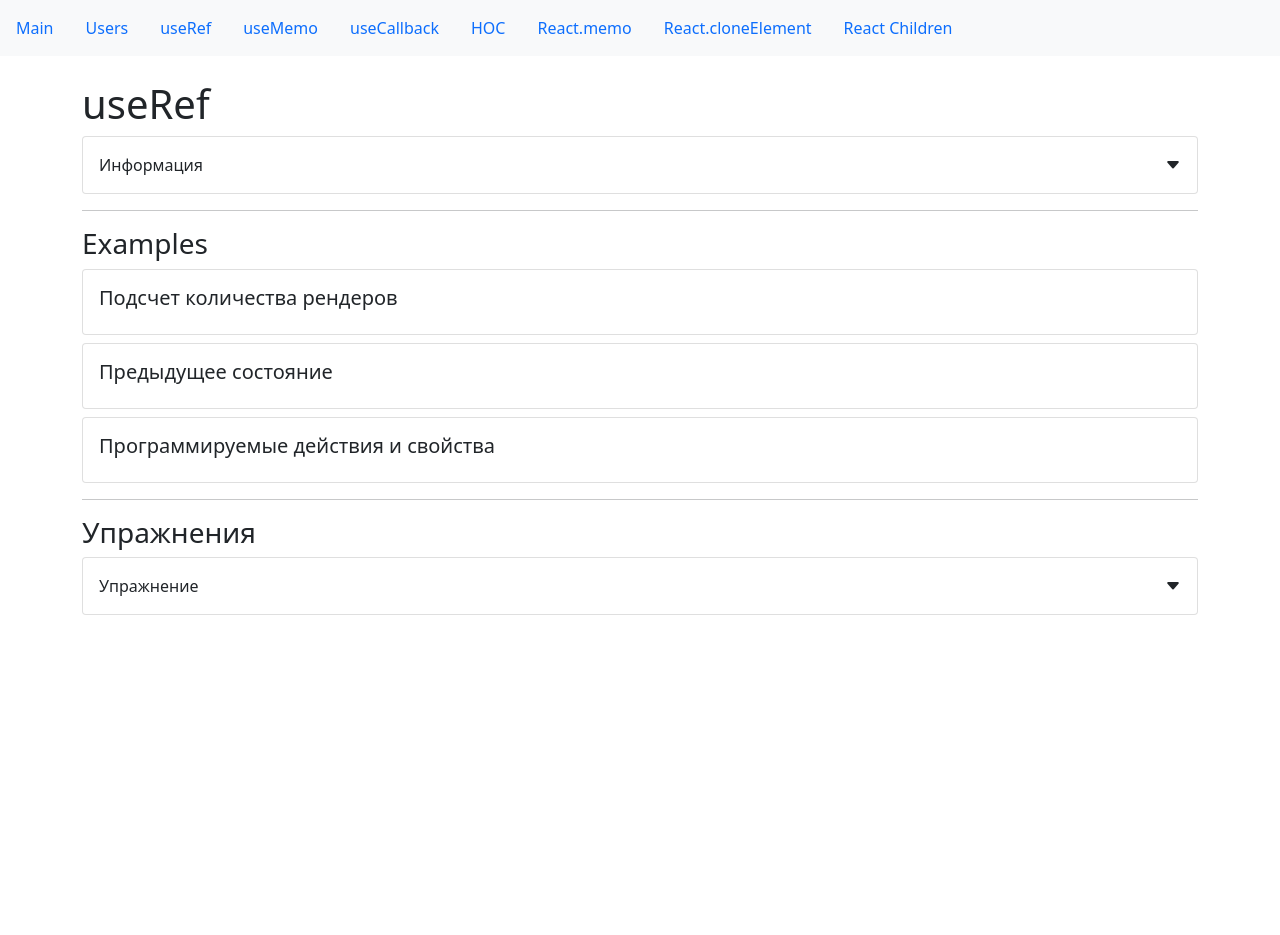
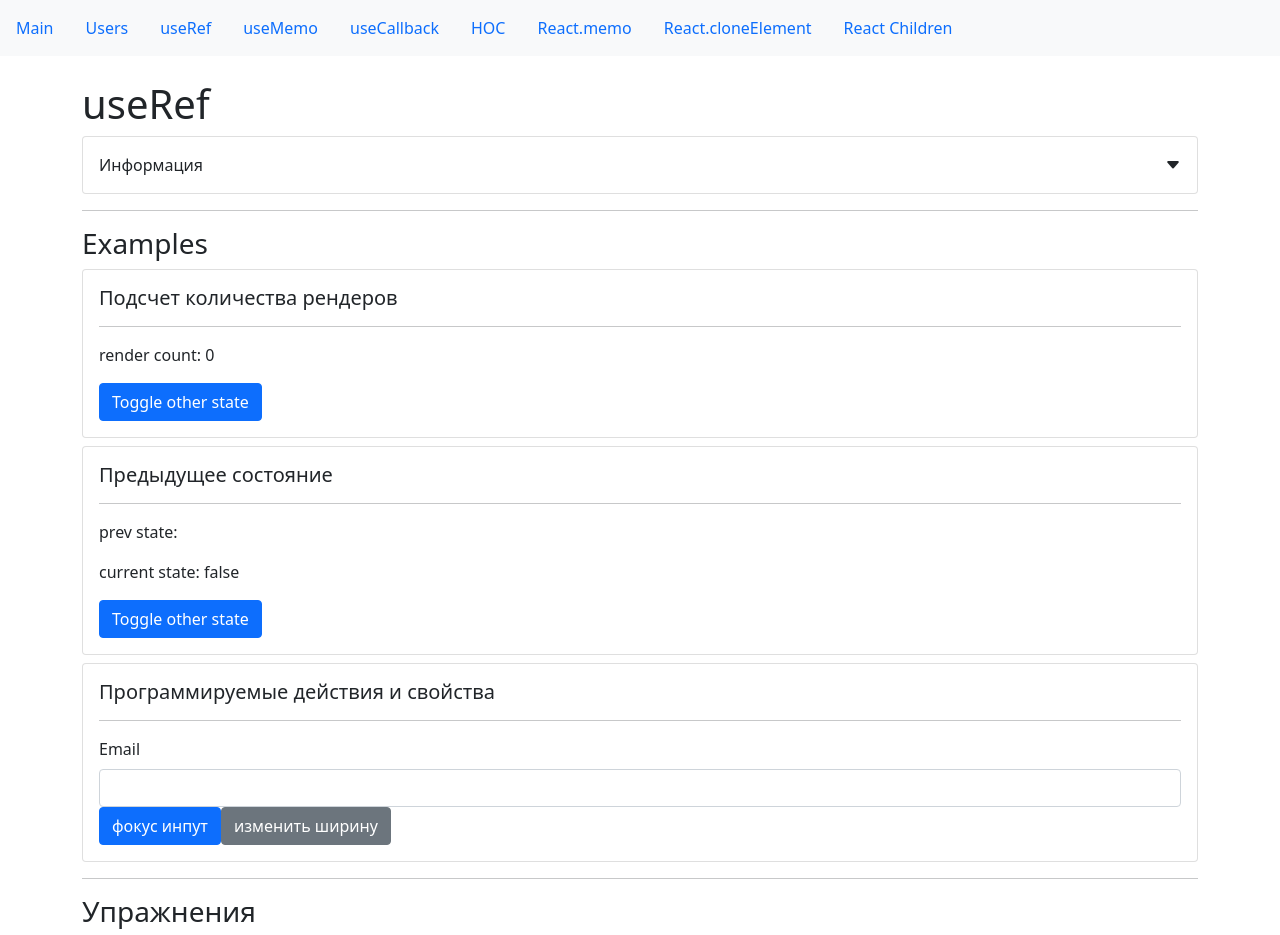
Before and after one commit to behindthegod/start-hooks, a React (Create React App) app: page /useRef in a window 1280 px wide. Shown: the top 935 px of the page. Before the commit the page ends 800 px from the top, so only its background shows below. Built offline with nearby package versions, Linux system fonts and the light colour scheme.

Commit message:
useRef()

```diff
--- a/src/app/components/examples/useRef/prevState.jsx
+++ b/src/app/components/examples/useRef/prevState.jsx
@@ -1,10 +1,26 @@
-import React from "react";
+import React, {useEffect, useRef, useState} from "react";
 import CardWrapper from "../../common/Card";
 import SmallTitle from "../../common/typografy/smallTitle";
+import Divider from "../../common/divider";
+
 const PrevStateExample = () => {
+    const prevState = useRef('');
+    const [otherState, setOtherState] = useState("false");
+    const toggleOtherState = () => {
+        setOtherState(prevState => prevState === 'false'?'true':'false');
+    };
+    useEffect(() => {
+        prevState.current = otherState;
+    },[otherState]);
     return (
         <CardWrapper>
             <SmallTitle>Предыдущее состояние</SmallTitle>
+            <Divider/>
+            <p>prev state: {prevState.current}</p>
+            <p>current state: {otherState}</p>
+            <button className="btn btn-primary" onClick={toggleOtherState}>
+                Toggle other state
+            </button>
         </CardWrapper>
     );
 };
--- a/src/app/components/examples/useRef/programmableActions.jsx
+++ b/src/app/components/examples/useRef/programmableActions.jsx
@@ -1,12 +1,27 @@
-import React from "react";
+import React, {useRef} from "react";
 import CardWrapper from "../../common/Card";
 import SmallTitle from "../../common/typografy/smallTitle";
+import Divider from "../../common/divider";
+
 const ProgrammableActionsExample = () => {
+    const inputRef = useRef();
+    const handleClick = () => {
+        console.log(inputRef.current);
+        inputRef.current.focus();
+    }
+    const handleClickWidth = () => {
+        inputRef.current.style.width = '100px'
+    }
     return (
         <CardWrapper>
             <SmallTitle className="card-title">
                 Программируемые действия и свойства
             </SmallTitle>
+            <Divider/>
+            <label htmlFor='email' className='form-label'>Email</label>
+            <input ref={inputRef} type='email' className='form-control' id='email'/>
+            <button className='btn btn-primary' onClick={handleClick}>фокус инпут</button>
+            <button className='btn btn-secondary' onClick={handleClickWidth}>изменить ширину</button>
         </CardWrapper>
     );
 };
--- a/src/app/components/examples/useRef/renderCount.jsx
+++ b/src/app/components/examples/useRef/renderCount.jsx
@@ -1,10 +1,24 @@
-import React from "react";
+import React, {useEffect, useRef, useState} from "react";
 import CardWrapper from "../../common/Card";
 import SmallTitle from "../../common/typografy/smallTitle";
+import Divider from "../../common/divider";
 const RenderCountExample = () => {
+    const renderCount = useRef(0);
+    const [otherState, setOtherState] = useState(false);
+    const toggleOtherState = () => {
+        setOtherState(!otherState);
+    };
+    useEffect(() => {
+        renderCount.current++;
+    });
     return (
         <CardWrapper>
             <SmallTitle>Подсчет количества рендеров</SmallTitle>
+            <Divider/>
+            <p>render count: {renderCount.current}</p>
+            <button className="btn btn-primary" onClick={toggleOtherState}>
+                Toggle other state
+            </button>
         </CardWrapper>
     );
 };
```
Also changed, not shown: .eslintrc.js (deleted), .prettierrc.js (deleted).
